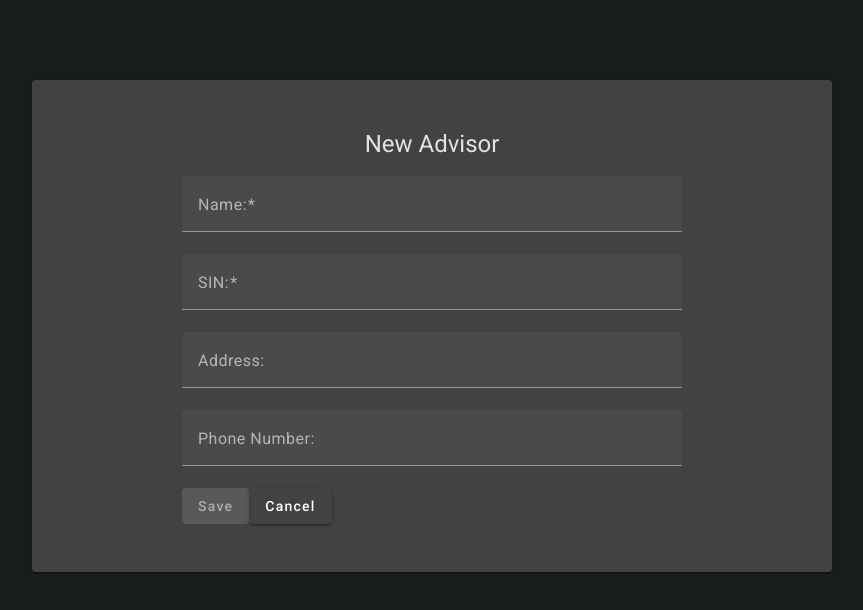
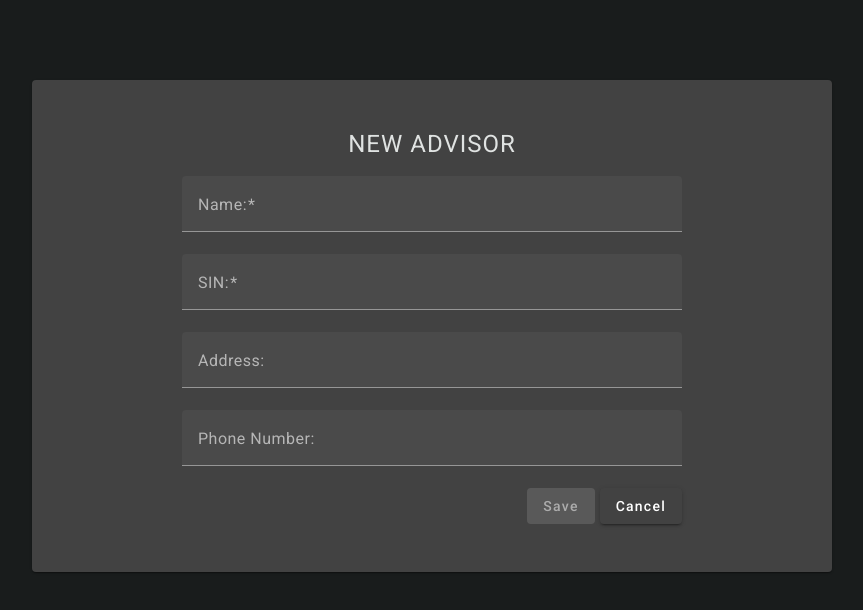
Before and after one commit to lucasdnr/apexa-advisor-health-system, an Angular app in the folder FrontEndAngular/: page /advisor in a window 1280 px wide. Shown: the top 610 px of the page, without its empty margins (208-1071 px from the left). Built offline with nearby package versions, Linux system fonts and the light colour scheme.

Commit message:
[Angular] Add more styles

```diff
--- a/FrontEndAngular/src/app/components/advisor-form/advisor-form.component.scss
+++ b/FrontEndAngular/src/app/components/advisor-form/advisor-form.component.scss
@@ -1,3 +1,5 @@
 h1{
+    letter-spacing: 1px;
     text-align: center;
+    text-transform: uppercase;
 }
--- /dev/null
+++ b/FrontEndAngular/src/sass/_general.scss
@@ -0,0 +1,40 @@
+html,
+body {
+    width: 100%;
+    height: 100%;
+    margin: 0;
+    font-family: Roboto, "Helvetica Neue", sans-serif;
+    background-color: $dark-bg;
+}
+
+.container {
+    color: $primary-font-color;
+}
+
+mat-card{
+    width: 80%;
+    max-width: 800px;
+    height: 100%;
+    display: flex;
+    justify-content: center;
+    align-items: center;
+    margin: 0 auto;
+    padding: 3rem;
+    margin-top: 5rem;
+}
+
+mat-form-field{
+    width: 100%;
+}
+
+.input-box{
+    width: 500px;
+}
+
+.btn-box{
+    display: flex;
+    justify-content: flex-end;
+    button:first-child{
+        margin-right: 5px;
+    }
+}
--- a/FrontEndAngular/src/sass/_variables.scss
+++ b/FrontEndAngular/src/sass/_variables.scss
@@ -0,0 +1,2 @@
+$primary-font-color: #e0e3e2;
+$dark-bg: #191c1c;
--- a/FrontEndAngular/src/styles.scss
+++ b/FrontEndAngular/src/styles.scss
@@ -2,38 +2,8 @@
 // variables
 @import './sass/variables';
 
-html,
-body {
-    width: 100%;
-    height: 100%;
-    margin: 0;
-    font-family: Roboto, "Helvetica Neue", sans-serif;
-    background-color: #191c1c;
-}
-
-.container {
-    color: #e0e3e2;
-}
-
-mat-card{
-    width: 80%;
-    max-width: 800px;
-    height: 100%;
-    display: flex;
-    justify-content: center;
-    align-items: center;
-    margin: 0 auto;
-    padding: 3rem;
-    margin-top: 5rem;
-}
-
-mat-form-field{
-    width: 100%;
-}
-
-.input-box{
-    width: 500px;
-}
+// general
+@import './sass/general';
 
 // queries
 @import './sass/queries';
```
